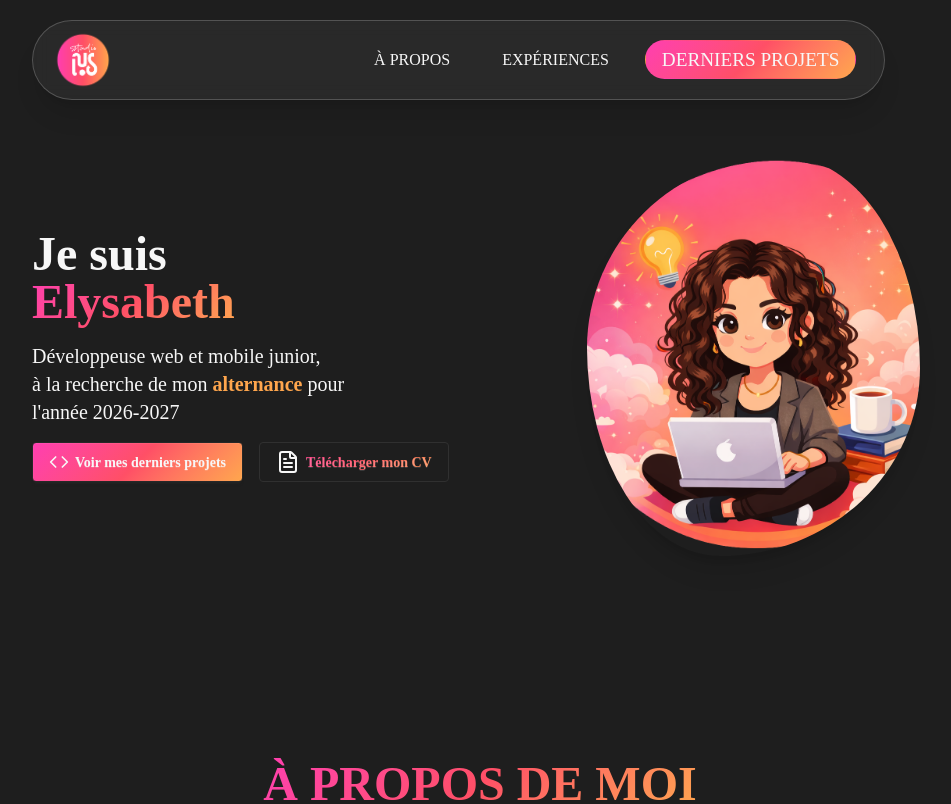
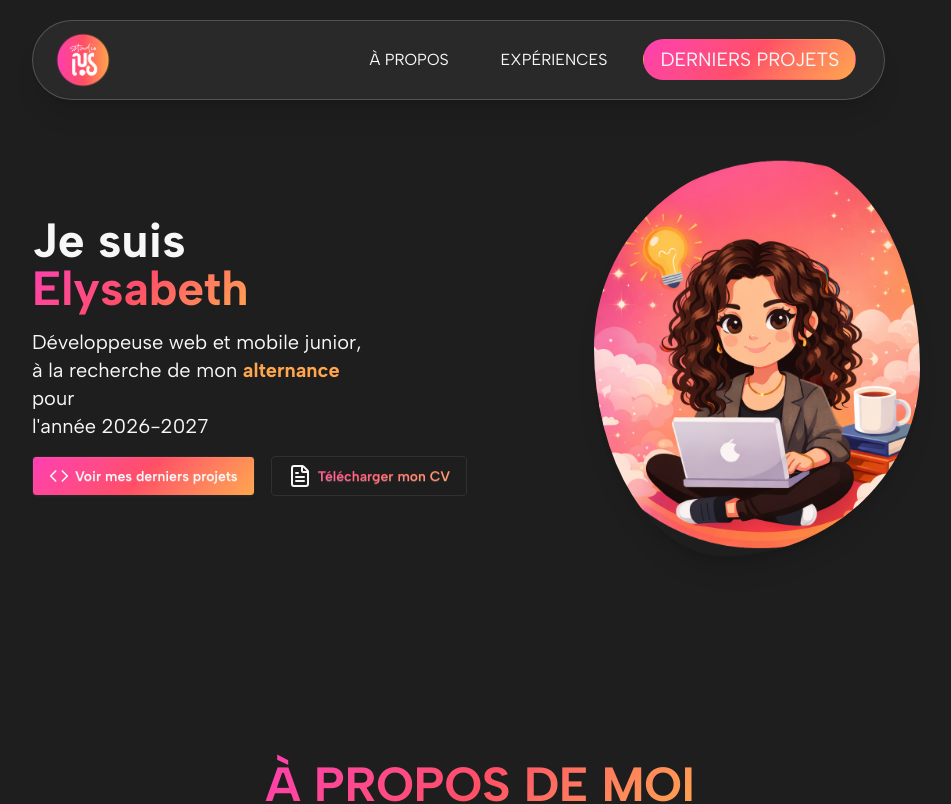
Before and after one commit to elysabeth-studiolys/Portfolio, a React (Vite) app: page / in a window 1280 px wide. Shown: the top 804 px of the page, without its empty margins (160-1111 px from the left). Built offline with nearby package versions, Linux system fonts and the light colour scheme.

Commit message:
🐛 Font

```diff
--- a/index.html
+++ b/index.html
@@ -1,13 +1,20 @@
 <!doctype html>
 <html lang="en" data-theme="mytheme">
+
 <head>
   <meta charset="UTF-8" />
   <link rel="icon" href="/logo_round.png" />
+  <link rel="preconnect" href="https://fonts.googleapis.com">
+  <link rel="preconnect" href="https://fonts.gstatic.com" crossorigin>
+  <link href="https://fonts.googleapis.com/css2?family=Albert+Sans:wght@400;500;600;700&display=swap" rel="stylesheet">
+
   <meta name="viewport" content="width=device-width, initial-scale=1.0" />
   <title>portfolio</title>
 </head>
+
 <body>
   <div id="root"></div>
   <script type="module" src="/src/main.tsx"></script>
 </body>
+
 </html>
--- a/src/index.css
+++ b/src/index.css
@@ -15,7 +15,7 @@
 
 
 body {
-  font-family: 'Albert Sans';
+  font-family: 'Albert Sans', sans-serif;
   font-size: 1rem;
 }
 .btn-default {
```
Lines whose indentation alone changed are shown as unchanged.
